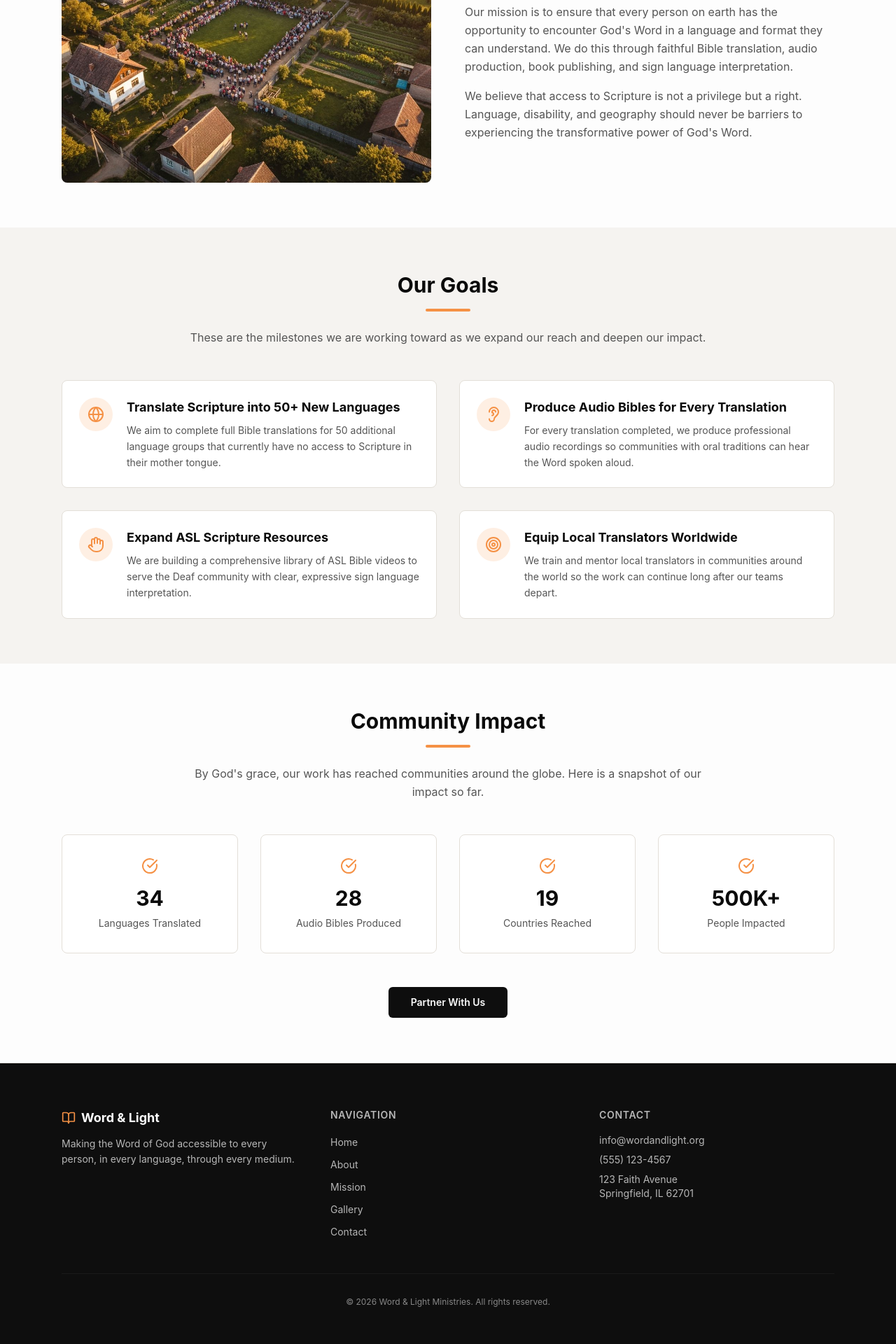
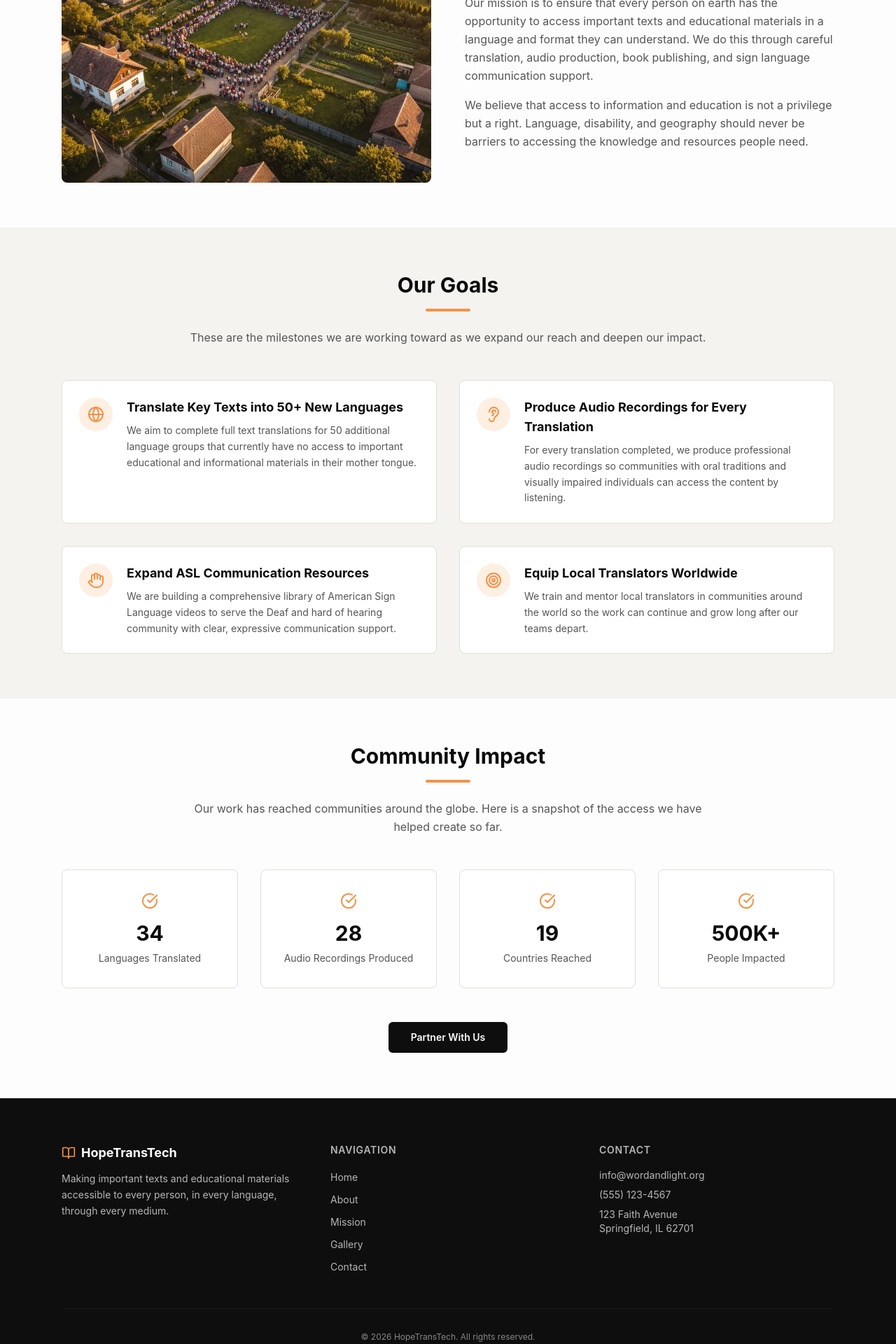
Before and after one commit to DavidGit17/rhe_ma_testing, a Next.js app in the folder client/: page /mission in a window 1280 px wide. Shown: the part 480-2400 px from the top of the page at 70% size. Built offline with nearby package versions, Linux system fonts and the light colour scheme; a web font is replaced by a local one.

Commit message:
Modifications

```diff
--- a/client/app/about/page.tsx
+++ b/client/app/about/page.tsx
@@ -5,37 +5,37 @@
  * our background, vision, and core values.
  */
 
-import Image from "next/image"
-import Link from "next/link"
-import { Heart, Eye, Users, BookOpen } from "lucide-react"
+import Image from "next/image";
+import Link from "next/link";
+import { Heart, Eye, Users, BookOpen } from "lucide-react";
 
 /* -- Core values data --------------------------------------- */
 const values = [
   {
-    title: "Faithfulness",
+    title: "Accuracy",
     description:
-      "We remain faithful to the original Scriptures, ensuring every translation is accurate and trustworthy.",
+      "We remain committed to the original source texts, ensuring every translation is accurate, clear, and trustworthy.",
     icon: BookOpen,
   },
   {
     title: "Accessibility",
     description:
-      "We believe every person deserves access to the Bible, regardless of language, ability, or location.",
+      "We believe every person deserves access to information and educational materials, regardless of language, ability, or location.",
     icon: Eye,
   },
   {
     title: "Community",
     description:
-      "We work alongside local communities, churches, and partners to bring the Word to those who need it.",
+      "We work alongside local communities, educators, and partners to bring important resources to those who need them most.",
     icon: Users,
   },
   {
-    title: "Compassion",
+    title: "Inclusion",
     description:
-      "Love drives everything we do. Every project begins and ends with a heart for people.",
+      "People are at the heart of everything we do. Every project is designed with inclusion and equal access in mind.",
     icon: Heart,
   },
-]
+];
 
 export default function AboutPage() {
   return (
@@ -43,9 +43,11 @@ export default function AboutPage() {
       {/* ========== PAGE HEADER ========== */}
       <section className="bg-primary py-16 text-primary-foreground">
         <div className="mx-auto max-w-6xl px-6 text-center">
-          <h1 className="font-serif text-4xl font-bold md:text-5xl">About Us</h1>
+          <h1 className="font-serif text-4xl font-bold md:text-5xl">
+            About Us
+          </h1>
           <p className="mt-4 text-lg opacity-80">
-            Who we are and why we do what we do.
+            Who we are and what drives our work in language accessibility.
           </p>
         </div>
       </section>
@@ -60,29 +62,43 @@ export default function AboutPage() {
             </h2>
             <div className="mt-4 h-1 w-16 rounded-full bg-accent" />
             <p className="mt-6 leading-relaxed text-muted-foreground">
-              Word & Light Ministries was founded with a simple but powerful
-              calling: to make the Bible accessible to every person on earth.
-              We are a team of translators, educators, audio engineers, and
-              sign language interpreters united by a shared passion for
-              God&apos;s Word.
+              HopeTransTech was founded with a simple mission: to make important
+              texts and educational materials accessible to people everywhere.
+              Our team of translators, educators, audio engineers, and sign
+              language interpreters works together to promote language access
+              and inclusive communication.
             </p>
             <p className="mt-4 leading-relaxed text-muted-foreground">
-              For over two decades, we have worked across continents and
-              cultures to bring Scripture to communities that have never had
-              it in their own language. Our work spans printed translations,
-              published books, professional audio recordings, and American
-              Sign Language Bible resources.
+              For over two decades, we have helped communities around the world
+              receive translated texts and learning resources in their own
+              languages. Our work includes printed translations, published
+              books, professional audio recordings, and American Sign Language
+              communication support.
+            </p>
+            <p className="mt-4 leading-relaxed text-muted-foreground">
+              We also provide music learning and recording opportunities for
+              local individuals and communities. We teach music, guide people in
+              developing their singing and performance skills, and help them
+              record and present their songs with confidence. Through this
+              process, we support people in expressing their creativity and
+              sharing their voices with others.
+            </p>
+            <p className="mt-4 leading-relaxed text-muted-foreground">
+              Through these efforts, we strive to remove communication barriers
+              so that language, accessibility needs, or geography never prevent
+              people from accessing meaningful knowledge.
             </p>
           </div>
 
           {/* Image */}
-          <div className="relative aspect-[4/3] overflow-hidden rounded-lg">
+          <div className="relative w-full overflow-hidden rounded-lg">
             <Image
-              src="/images/about.jpg"
-              alt="Team members working on Bible translation manuscripts"
-              fill
+              src="/images/about.png"
+              alt="An ASL instructor leading a sign language class with a diverse group of adult learners around a table"
+              width={1366}
+              height={768}
               priority
-              className="object-cover"
+              className="h-auto w-full rounded-lg object-contain"
             />
           </div>
         </div>
@@ -98,15 +114,15 @@ export default function AboutPage() {
             <div className="mx-auto mt-4 h-1 w-16 rounded-full bg-accent" />
             <p className="mt-6 leading-relaxed text-muted-foreground">
               We envision a world where every person can read, hear, or see
-              the Word of God in a way they can understand. These values guide
-              every decision we make.
+              important texts and educational materials in a way they can
+              understand. These values guide every decision we make.
             </p>
           </div>
 
           {/* Values grid */}
           <div className="mt-12 grid gap-8 sm:grid-cols-2 lg:grid-cols-4">
             {values.map((value) => {
-              const Icon = value.icon
+              const Icon = value.icon;
               return (
                 <div
                   key={value.title}
@@ -122,7 +138,7 @@ export default function AboutPage() {
                     {value.description}
                   </p>
                 </div>
-              )
+              );
             })}
           </div>
         </div>
@@ -135,7 +151,7 @@ export default function AboutPage() {
             Want to Know More?
           </h2>
           <p className="mt-4 leading-relaxed text-muted-foreground">
-            Learn about the specific goals driving our ministry forward.
+            Learn about the specific goals driving our organization forward.
           </p>
           <Link
             href="/mission"
@@ -146,5 +162,5 @@ export default function AboutPage() {
         </div>
       </section>
     </main>
-  )
+  );
 }
--- a/client/app/layout.tsx
+++ b/client/app/layout.tsx
@@ -1,33 +1,33 @@
-import type { Metadata, Viewport } from "next"
-import { Inter, Playfair_Display } from "next/font/google"
-import { Analytics } from "@vercel/analytics/next"
-import Navbar from "@/components/navbar"
-import Footer from "@/components/footer"
-import "./globals.css"
+import type { Metadata, Viewport } from "next";
+import { Inter, Playfair_Display } from "next/font/google";
+import { Analytics } from "@vercel/analytics/next";
+import Navbar from "@/components/navbar";
+import Footer from "@/components/footer";
+import "./globals.css";
 
 /* -- Fonts -------------------------------------------------- */
-const _inter = Inter({ subsets: ["latin"], variable: "--font-inter" })
+const _inter = Inter({ subsets: ["latin"], variable: "--font-inter" });
 const _playfair = Playfair_Display({
   subsets: ["latin"],
   variable: "--font-playfair",
-})
+});
 
 /* -- SEO Metadata ------------------------------------------- */
 export const metadata: Metadata = {
-  title: "Word & Light Ministries | Bible Translation & Accessibility",
+  title: "HopeTransTech | Text Translation & Accessibility Resources",
   description:
-    "Making the Word of God accessible to every person through Bible translations, books, audio recordings, and ASL support.",
-}
+    "Making important texts accessible to every person through translation services, educational publications, audio recordings, and ASL communication support.",
+};
 
 export const viewport: Viewport = {
   themeColor: "#1a1a1a",
-}
+};
 
 /* -- Root Layout -------------------------------------------- */
 export default function RootLayout({
   children,
 }: Readonly<{
-  children: React.ReactNode
+  children: React.ReactNode;
 }>) {
   return (
     <html lang="en">
@@ -44,5 +44,5 @@ export default function RootLayout({
         <Analytics />
       </body>
     </html>
-  )
+  );
 }
--- a/client/app/mission/page.tsx
+++ b/client/app/mission/page.tsx
@@ -5,45 +5,45 @@
  * and community impact in detail.
  */
 
-import Image from "next/image"
-import Link from "next/link"
-import { Target, Globe, Ear, Hand, CheckCircle } from "lucide-react"
+import Image from "next/image";
+import Link from "next/link";
+import { Target, Globe, Ear, Hand, CheckCircle } from "lucide-react";
 
-/* -- Ministry goals ----------------------------------------- */
+/* -- Organization goals ------------------------------------- */
 const goals = [
   {
-    title: "Translate Scripture into 50+ New Languages",
+    title: "Translate Key Texts into 50+ New Languages",
     description:
-      "We aim to complete full Bible translations for 50 additional language groups that currently have no access to Scripture in their mother tongue.",
+      "We aim to complete full text translations for 50 additional language groups that currently have no access to important educational and informational materials in their mother tongue.",
     icon: Globe,
   },
   {
-    title: "Produce Audio Bibles for Every Translation",
+    title: "Produce Audio Recordings for Every Translation",
     description:
-      "For every translation completed, we produce professional audio recordings so communities with oral traditions can hear the Word spoken aloud.",
+      "For every translation completed, we produce professional audio recordings so communities with oral traditions and visually impaired individuals can access the content by listening.",
     icon: Ear,
   },
   {
-    title: "Expand ASL Scripture Resources",
+    title: "Expand ASL Communication Resources",
     description:
-      "We are building a comprehensive library of ASL Bible videos to serve the Deaf community with clear, expressive sign language interpretation.",
+      "We are building a comprehensive library of American Sign Language videos to serve the Deaf and hard of hearing community with clear, expressive communication support.",
     icon: Hand,
   },
   {
     title: "Equip Local Translators Worldwide",
     description:
-      "We train and mentor local translators in communities around the world so the work can continue long after our teams depart.",
+      "We train and mentor local translators in communities around the world so the work can continue and grow long after our teams depart.",
     icon: Target,
   },
-]
+];
 
 /* -- Community impact stats --------------------------------- */
 const impactStats = [
   { label: "Languages Translated", value: "34" },
-  { label: "Audio Bibles Produced", value: "28" },
+  { label: "Audio Recordings Produced", value: "28" },
   { label: "Countries Reached", value: "19" },
   { label: "People Impacted", value: "500K+" },
-]
+];
 
 export default function MissionPage() {
   return (
@@ -55,7 +55,7 @@ export default function MissionPage() {
             Our Mission
           </h1>
           <p className="mt-4 text-lg opacity-80">
-            Driven by faith. Guided by purpose. Measured by lives changed.
+            Driven by purpose. Guided by people. Measured by access created.
           </p>
         </div>
       </section>
@@ -81,16 +81,16 @@ export default function MissionPage() {
             <div className="mt-4 h-1 w-16 rounded-full bg-accent" />
             <p className="mt-6 leading-relaxed text-muted-foreground">
               Our mission is to ensure that every person on earth has the
-              opportunity to encounter God&apos;s Word in a language and
-              format they can understand. We do this through faithful Bible
-              translation, audio production, book publishing, and sign
-              language interpretation.
+              opportunity to access important texts and educational materials in
+              a language and format they can understand. We do this through
+              careful translation, audio production, book publishing, and sign
+              language communication support.
             </p>
             <p className="mt-4 leading-relaxed text-muted-foreground">
-              We believe that access to Scripture is not a privilege but a
-              right. Language, disability, and geography should never be
-              barriers to experiencing the transformative power of
-              God&apos;s Word.
+              We believe that access to information and education is not a
+              privilege but a right. Language, disability, and geography should
+              never be barriers to accessing the knowledge and resources people
+              need.
             </p>
           </div>
         </div>
@@ -105,15 +105,15 @@ export default function MissionPage() {
             </h2>
             <div className="mx-auto mt-4 h-1 w-16 rounded-full bg-accent" />
             <p className="mt-6 leading-relaxed text-muted-foreground">
-              These are the milestones we are working toward as we expand
-              our reach and deepen our impact.
+              These are the milestones we are working toward as we expand our
+              reach and deepen our impact.
             </p>
           </div>
 
           {/* Goals grid */}
           <div className="mt-12 grid gap-8 sm:grid-cols-2">
             {goals.map((goal) => {
-              const Icon = goal.icon
+              const Icon = goal.icon;
               return (
                 <div
                   key={goal.title}
@@ -131,7 +131,7 @@ export default function MissionPage() {
                     </p>
                   </div>
                 </div>
-              )
+              );
             })}
           </div>
         </div>
@@ -146,8 +146,8 @@ export default function MissionPage() {
             </h2>
             <div className="mx-auto mt-4 h-1 w-16 rounded-full bg-accent" />
             <p className="mt-6 leading-relaxed text-muted-foreground">
-              By God&apos;s grace, our work has reached communities around the
-              globe. Here is a snapshot of our impact so far.
+              Our work has reached communities around the globe. Here is a
+              snapshot of the access we have helped create so far.
             </p>
           </div>
 
@@ -158,7 +158,10 @@ export default function MissionPage() {
                 key={stat.label}
                 className="flex flex-col items-center rounded-lg border border-border bg-card p-8 text-center"
               >
-                <CheckCircle className="h-6 w-6 text-accent" aria-hidden="true" />
+                <CheckCircle
+                  className="h-6 w-6 text-accent"
+                  aria-hidden="true"
+                />
                 <span className="mt-4 font-serif text-3xl font-bold text-foreground">
                   {stat.value}
                 </span>
@@ -181,5 +184,5 @@ export default function MissionPage() {
         </div>
       </section>
     </main>
-  )
+  );
 }
--- a/client/app/page.tsx
+++ b/client/app/page.tsx
@@ -6,38 +6,38 @@
  * and a call-to-action section.
  */
 
-import Image from "next/image"
-import Link from "next/link"
-import { BookOpen, Headphones, Languages, HandMetal } from "lucide-react"
-import ServiceCard from "@/components/service-card"
+import Image from "next/image";
+import Link from "next/link";
+import { BookOpen, Headphones, Languages, HandMetal } from "lucide-react";
+import ServiceCard from "@/components/service-card";
 
 /* -- List of services with icons and descriptions ----------- */
 const services = [
   {
-    title: "Bible Translations",
+    title: "Text Translation",
     description:
-      "Translating the Scriptures into languages that have never had access to the Word of God.",
+      "Translating important texts into languages that have never had access to them, breaking down language barriers for communities worldwide.",
     icon: Languages,
   },
   {
-    title: "Books",
+    title: "Educational Publications",
     description:
-      "Publishing faith-based books and study materials to deepen understanding of Scripture.",
+      "Publishing accessible books and learning materials to support literacy, education, and language understanding.",
     icon: BookOpen,
   },
   {
     title: "Audio Recordings",
     description:
-      "Producing high-quality audio recordings of Scripture for those who prefer to listen.",
+      "Producing high-quality audio recordings of texts and educational materials for those who prefer to listen or have visual impairments.",
     icon: Headphones,
   },
   {
     title: "ASL Support",
     description:
-      "Providing American Sign Language Bible resources for the Deaf and hard of hearing community.",
+      "Providing American Sign Language communication resources for the Deaf and hard of hearing community.",
     icon: HandMetal,
   },
-]
+];
 
 export default function HomePage() {
   return (
@@ -47,7 +47,7 @@ export default function HomePage() {
         {/* Background image with dark overlay */}
         <Image
           src="/images/hero.jpg"
-          alt="Open Bible on a table with warm golden light"
+          alt="An open book on a table with warm lighting, representing accessible reading materials"
           fill
           className="object-cover"
           priority
@@ -60,8 +60,8 @@ export default function HomePage() {
             Bringing the Word to Every Heart
           </h1>
           <p className="mt-6 text-pretty text-lg leading-relaxed opacity-85 md:text-xl">
-            Making the Bible accessible to every person, in every language,
-            through every medium.
+            Making important texts and educational materials accessible to every
+            person, in every language, through every medium.
           </p>
           <Link
             href="/about"
@@ -77,15 +77,15 @@ export default function HomePage() {
         <div className="mx-auto max-w-6xl px-6">
           <div className="mx-auto max-w-3xl text-center">
             <h2 className="font-serif text-3xl font-bold text-foreground md:text-4xl">
-              Our Calling
+              Our Purpose
             </h2>
             <div className="mx-auto mt-4 h-1 w-16 rounded-full bg-accent" />
             <p className="mt-6 text-base leading-relaxed text-muted-foreground md:text-lg">
-              Word & Light Ministries is dedicated to breaking down barriers
-              that prevent people from encountering God&apos;s Word. Through
-              translation, publishing, audio production, and sign language
-              interpretation, we work to ensure that no one is left without
-              access to Scripture.
+              HopeTransTech is dedicated to breaking down the barriers that
+              prevent people from accessing important texts and information.
+              Through translation, publishing, audio production, and sign
+              language communication support, we work to ensure that no one is
+              left without access to the knowledge they need.
             </p>
           </div>
         </div>
@@ -117,7 +117,7 @@ export default function HomePage() {
       <section className="bg-background py-16">
         <div className="mx-auto max-w-3xl px-6 text-center">
           <h2 className="font-serif text-3xl font-bold text-foreground md:text-4xl">
-            Join Our Mission
+            Get Involved
           </h2>
           <p className="mt-6 text-base leading-relaxed text-muted-foreground md:text-lg">
             Whether you want to support our translation work, volunteer your
@@ -133,5 +133,5 @@ export default function HomePage() {
         </div>
       </section>
     </main>
-  )
+  );
 }
--- a/client/components/footer.tsx
+++ b/client/components/footer.tsx
@@ -5,8 +5,8 @@
  * Contains quick links, contact info, and a copyright notice.
  */
 
-import Link from "next/link"
-import { BookOpen } from "lucide-react"
+import Link from "next/link";
+import { BookOpen } from "lucide-react";
 
 /* -- Quick navigation links for the footer ------------------ */
 const footerLinks = [
@@ -15,7 +15,7 @@ const footerLinks = [
   { label: "Mission", href: "/mission" },
   { label: "Gallery", href: "/gallery" },
   { label: "Contact", href: "/contact" },
-]
+];
 
 export default function Footer() {
   return (
@@ -27,11 +27,13 @@ export default function Footer() {
           <div>
             <div className="flex items-center gap-2">
               <BookOpen className="h-5 w-5 text-accent" aria-hidden="true" />
-              <span className="font-serif text-lg font-bold">Word & Light</span>
+              <span className="font-serif text-lg font-bold">
+                HopeTransTech
+              </span>
             </div>
             <p className="mt-3 text-sm leading-relaxed opacity-70">
-              Making the Word of God accessible to every person, in every
-              language, through every medium.
+              Making important texts and educational materials accessible to
+              every person, in every language, through every medium.
             </p>
           </div>
 
@@ -74,11 +76,11 @@ export default function Footer() {
         {/* ---- Bottom Row: Copyright ---- */}
         <div className="mt-12 border-t border-primary-foreground/10 pt-8 text-center text-xs opacity-50">
           <p>
-            &copy; {new Date().getFullYear()} Word & Light Ministries. All
-            rights reserved.
+            &copy; {new Date().getFullYear()} HopeTransTech. All rights
+            reserved.
           </p>
         </div>
       </div>
     </footer>
-  )
+  );
 }
--- a/client/components/navbar.tsx
+++ b/client/components/navbar.tsx
@@ -35,7 +35,7 @@ export default function Navbar() {
         <Link href="/" className="flex items-center gap-2" aria-label="Go to homepage">
           <BookOpen className="h-6 w-6 text-accent" aria-hidden="true" />
           <span className="font-serif text-xl font-bold tracking-tight text-foreground">
-            Word & Light
+            HopeTransTech
           </span>
         </Link>
 
```
Also changed, not shown: client/app/gallery/page.tsx (+20 -14 lines), client/public/images/about.jpg (deleted), 1 other file (tests, documents, lock files or other folders).
